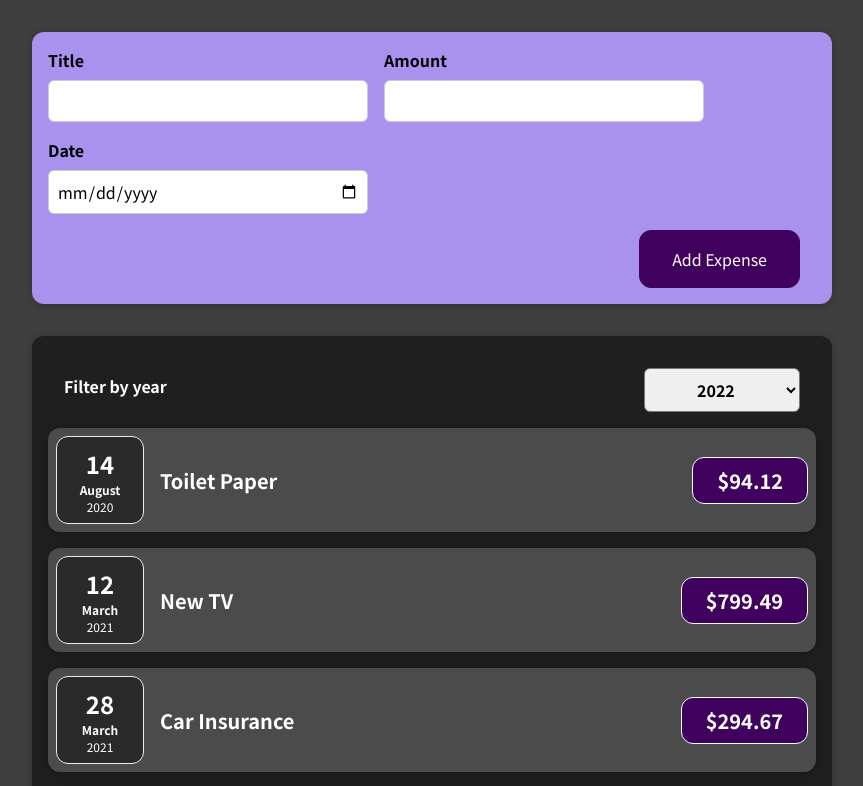
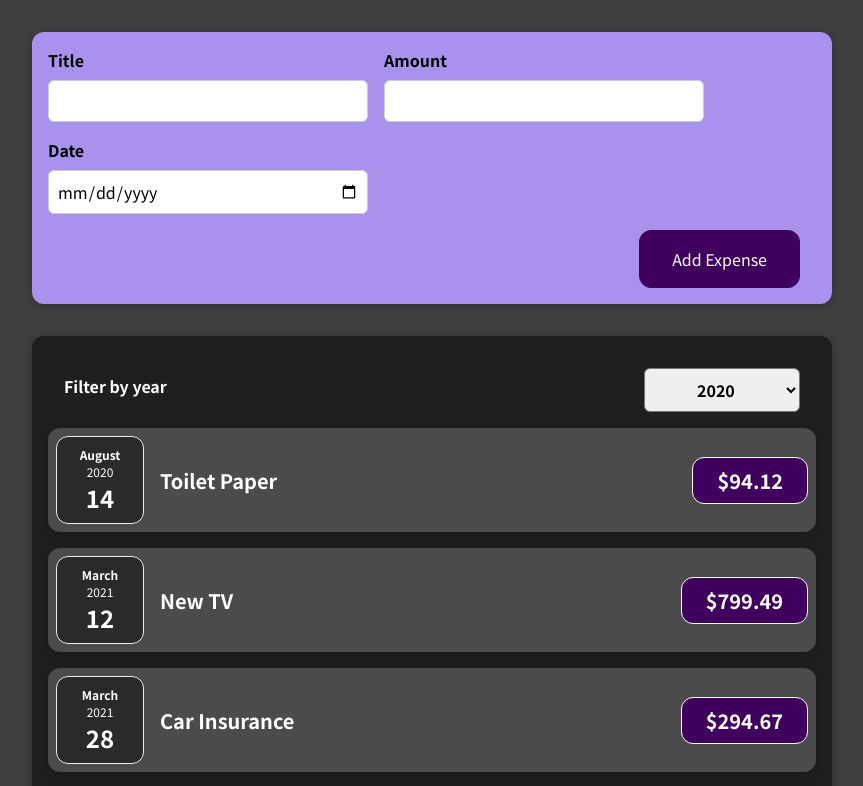
Before and after one commit to cibgraphics/reactjs-training, a React (Create React App) app: page / in a window 1280 px wide. Shown: the top 786 px of the page, without its empty margins (208-1071 px from the left). Built offline with nearby package versions, Linux system fonts and the light colour scheme.

Commit message:
pass form to items

```diff
--- a/src/App.js
+++ b/src/App.js
@@ -1,29 +1,16 @@
+import React, { useState } from 'react';
+
+import NewExpense from './components/NewExpense/NewExpense';
 import Expenses from './components/Expenses/Expenses';
-import NewExpense from './components/NewExpense/NewExpense';
 
-const App = () => {
-
-  const addExpenseHandler = (expense) => {
-    const expenseData = {
-      ...expense
-    }
-
-    console.log(expenseData);
-    console.log('from App.js');
-  }
-
-  const expenses = [
+const DUMMY_EXPENSES = [
   {
     id: 'e1',
     title: 'Toilet Paper',
     amount: 94.12,
     date: new Date(2020, 7, 14),
   },
-    { id: 'e2',
-      title: 'New TV',
-      amount: 799.49,
-      date: new Date(2021, 2, 12)
-    },
+  { id: 'e2', title: 'New TV', amount: 799.49, date: new Date(2021, 2, 12) },
   {
     id: 'e3',
     title: 'Car Insurance',
@@ -38,12 +25,28 @@ const App = () => {
   },
 ];
 
+const App = () => {
+  const [expenses, setExpenses] = useState(DUMMY_EXPENSES);
+
+  const addExpenseHandler = (expense) => {
+    setExpenses((prevExpenses) => {
+      return [expense, ...prevExpenses];
+    });
+  };
+
+  // return React.createElement(
+  //   'div',
+  //   {},
+  //   React.createElement('h2', {}, "Let's get started!"),
+  //   React.createElement(Expenses, { items: expenses })
+  // );
+
   return (
     <div>
       <NewExpense onAddExpense={addExpenseHandler} />
       <Expenses items={expenses} />
     </div>
   );
-}
+};
 
 export default App;
--- a/src/components/Expenses/ExpenseDate.js
+++ b/src/components/Expenses/ExpenseDate.js
@@ -1,4 +1,6 @@
-import './ExpenseDate.css'
+import React from 'react';
+
+import './ExpenseDate.css';
 
 const ExpenseDate = (props) => {
   const month = props.date.toLocaleString('en-US', { month: 'long' });
@@ -6,12 +8,12 @@ const ExpenseDate = (props) => {
   const year = props.date.getFullYear();
 
   return (
-    <div className="expense-date">
-      <div className="expense-date__day">{day}</div>
-      <div className="expense-date__month">{month}</div>
-      <div className="expense-date__year">{year}</div>
+    <div className='expense-date'>
+      <div className='expense-date__month'>{month}</div>
+      <div className='expense-date__year'>{year}</div>
+      <div className='expense-date__day'>{day}</div>
     </div>
-  )
-}
+  );
+};
 
 export default ExpenseDate;
--- a/src/components/Expenses/Expenses.js
+++ b/src/components/Expenses/Expenses.js
@@ -1,39 +1,34 @@
-import React, {useState} from 'react';
+import React, { useState } from 'react';
 
 import ExpenseItem from './ExpenseItem';
+import Card from '../UI/Card';
 import ExpensesFilter from './ExpensesFilter';
-import Card from '../UI/Card';
 import './Expenses.css';
 
 const Expenses = (props) => {
-
-  const [selectedYear, setSelectedYear] = useState('2022');
+  const [filteredYear, setFilteredYear] = useState('2020');
 
   const filterChangeHandler = (selectedYear) => {
-    setSelectedYear(selectedYear);
-  }
+    setFilteredYear(selectedYear);
+  };
 
   return (
-      <Card className="expenses">
-        <ExpensesFilter selected={selectedYear} onChangeFilter={filterChangeHandler} />
-        <ExpenseItem
-          title={props.items[0].title}
-          amount={props.items[0].amount}
-          date={props.items[0].date} />
-        <ExpenseItem
-          title={props.items[1].title}
-          amount={props.items[1].amount}
-          date={props.items[1].date} />
-        <ExpenseItem
-          title={props.items[2].title}
-          amount={props.items[2].amount}
-          date={props.items[2].date} />
-        <ExpenseItem
-          title={props.items[3].title}
-          amount={props.items[3].amount}
-          date={props.items[3].date} />
+    <div>
+      <Card className='expenses'>
+        <ExpensesFilter
+          selected={filteredYear}
+          onChangeFilter={filterChangeHandler}
+        />
+        {props.items.map((expense) => (
+          <ExpenseItem
+            title={expense.title}
+            amount={expense.amount}
+            date={expense.date}
+          />
+        ))}
       </Card>
-  )
-}
+    </div>
+  );
+};
 
 export default Expenses;
--- a/src/components/Expenses/ExpensesFilter.js
+++ b/src/components/Expenses/ExpensesFilter.js
@@ -1,16 +1,17 @@
+import React from 'react';
+
 import './ExpensesFilter.css';
 
 const ExpensesFilter = (props) => {
-
-  const filterChangeHandler = (event) => {
+  const dropdownChangeHandler = (event) => {
     props.onChangeFilter(event.target.value);
-  }
+  };
 
   return (
     <div className='expenses-filter'>
       <div className='expenses-filter__control'>
         <label>Filter by year</label>
-        <select onChange={filterChangeHandler} value={props.selected}>
+        <select value={props.selected} onChange={dropdownChangeHandler}>
           <option value='2022'>2022</option>
           <option value='2021'>2021</option>
           <option value='2020'>2020</option>
--- a/src/components/NewExpense/ExpenseForm.js
+++ b/src/components/NewExpense/ExpenseForm.js
@@ -1,88 +1,96 @@
-import {useState} from 'react';
-import './ExpenseForm.css'
+import React, { useState } from 'react';
+
+import './ExpenseForm.css';
 
 const ExpenseForm = (props) => {
   const [enteredTitle, setEnteredTitle] = useState('');
   const [enteredAmount, setEnteredAmount] = useState('');
   const [enteredDate, setEnteredDate] = useState('');
-
   // const [userInput, setUserInput] = useState({
   //   enteredTitle: '',
   //   enteredAmount: '',
-  //   enteredDate: ''
+  //   enteredDate: '',
   // });
 
-
   const titleChangeHandler = (event) => {
+    setEnteredTitle(event.target.value);
     // setUserInput({
     //   ...userInput,
-    //   enteredTitle: event.target.value
-    // })
-
+    //   enteredTitle: event.target.value,
+    // });
     // setUserInput((prevState) => {
-    //   return { ...prevState, enteredTitle: event.target.value}
+    //   return { ...prevState, enteredTitle: event.target.value };
     // });
-
-    setEnteredTitle(event.target.value);
-  }
+  };
 
   const amountChangeHandler = (event) => {
+    setEnteredAmount(event.target.value);
     // setUserInput({
     //   ...userInput,
-    //   enteredAmount: event.target.value
-    // })
-
-    setEnteredAmount(event.target.value);
-  }
+    //   enteredAmount: event.target.value,
+    // });
+  };
 
   const dateChangeHandler = (event) => {
+    setEnteredDate(event.target.value);
     // setUserInput({
     //   ...userInput,
-    //   enteredDate: event.target.value
-    // })
-
-    setEnteredDate(event.target.value);
-  }
+    //   enteredDate: event.target.value,
+    // });
+  };
 
   const submitHandler = (event) => {
     event.preventDefault();
 
-    // Save data in Object
     const expenseData = {
       title: enteredTitle,
       amount: enteredAmount,
-      date: new Date(enteredDate)
-    }
+      date: new Date(enteredDate),
+    };
 
     props.onSaveExpenseData(expenseData);
-
-    // Clear the Fields
     setEnteredTitle('');
     setEnteredAmount('');
     setEnteredDate('');
-  }
+  };
 
   return (
     <form onSubmit={submitHandler}>
-      <div className="new-expense__controls">
-        <div className="new-expense__control">
+      <div className='new-expense__controls'>
+        <div className='new-expense__control'>
           <label>Title</label>
-          <input type="text" onChange={titleChangeHandler} value={enteredTitle} />
+          <input
+            type='text'
+            value={enteredTitle}
+            onChange={titleChangeHandler}
+          />
         </div>
-        <div className="new-expense__control">
+        <div className='new-expense__control'>
           <label>Amount</label>
-          <input type="number" min="0.01" step="0.01" onChange={amountChangeHandler} value={enteredAmount} />
+          <input
+            type='number'
+            min='0.01'
+            step='0.01'
+            value={enteredAmount}
+            onChange={amountChangeHandler}
+          />
         </div>
-        <div className="new-expense__control">
+        <div className='new-expense__control'>
           <label>Date</label>
-          <input type="date" min="2019-01-01" max="2023-12-31" onChange={dateChangeHandler} value={enteredDate} />
+          <input
+            type='date'
+            min='2019-01-01'
+            max='2022-12-31'
+            value={enteredDate}
+            onChange={dateChangeHandler}
+          />
         </div>
       </div>
-      <div className="new-expense__actions">
-        <button type="submit">Add Expense</button>
+      <div className='new-expense__actions'>
+        <button type='submit'>Add Expense</button>
       </div>
     </form>
-  )
-}
+  );
+};
 
 export default ExpenseForm;
--- a/src/components/NewExpense/NewExpense.js
+++ b/src/components/NewExpense/NewExpense.js
@@ -1,21 +1,22 @@
-import './NewExpense.css'
-import ExpenseForm from './ExpenseForm.js';
+import React from 'react';
+
+import ExpenseForm from './ExpenseForm';
+import './NewExpense.css';
 
 const NewExpense = (props) => {
   const saveExpenseDataHandler = (enteredExpenseData) => {
     const expenseData = {
       ...enteredExpenseData,
       id: Math.random().toString()
-    }
-
-    props.onAddExpenseData(expenseData);
-  }
+    };
+    props.onAddExpense(expenseData);
+  };
 
   return (
-    <div className="new-expense">
-      <ExpenseForm onSaveExpense={saveExpenseDataHandler} />
+    <div className='new-expense'>
+      <ExpenseForm onSaveExpenseData={saveExpenseDataHandler} />
     </div>
-  )
-}
+  );
+};
 
 export default NewExpense;
```
Also changed, not shown: src/components/Expenses/ExpenseItem.js (+13 -11 lines), src/components/UI/Card.js (+7 -4 lines), 1 other file (tests, documents, lock files or other folders). Lines whose indentation alone changed are shown as unchanged.
